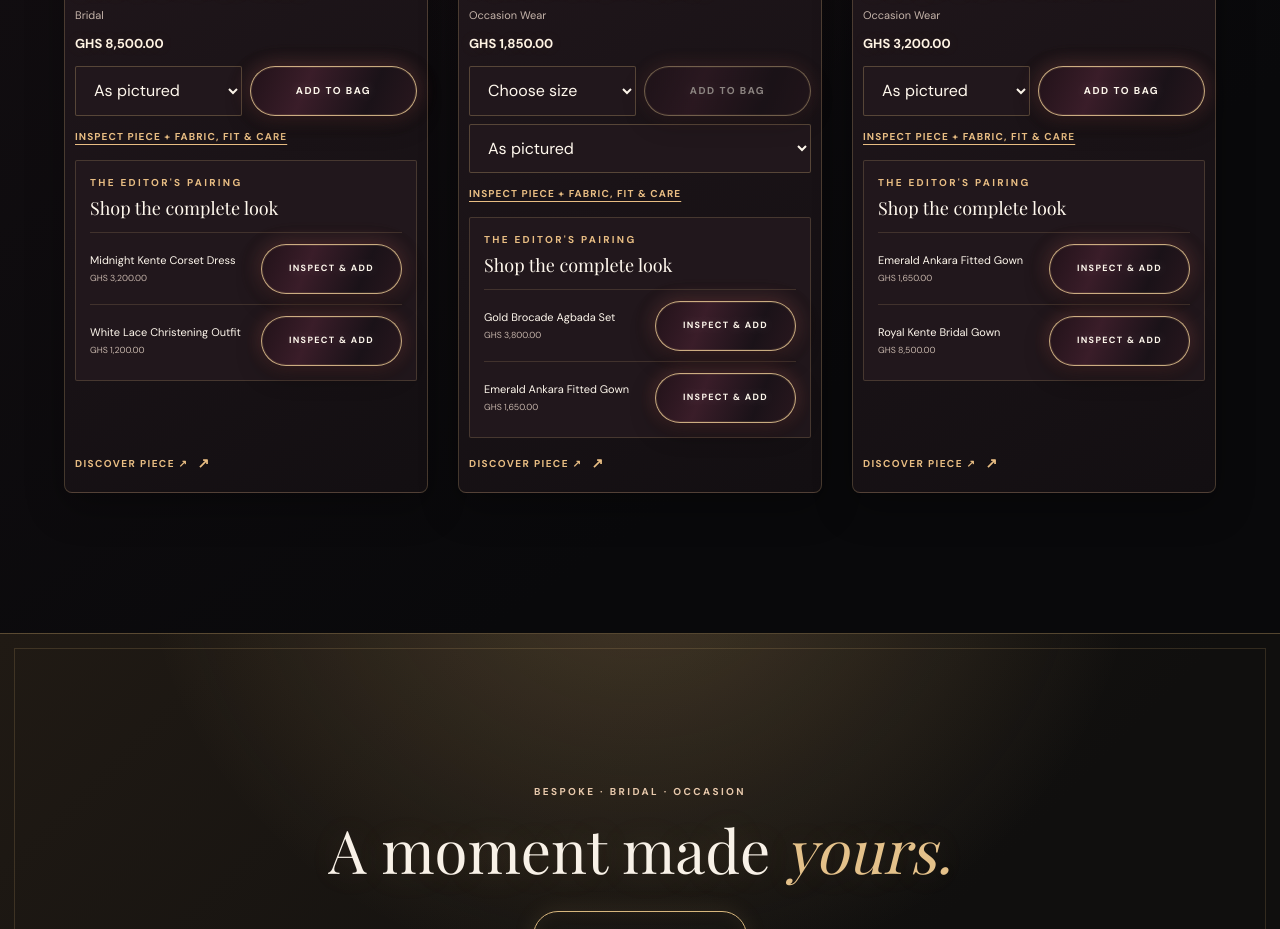
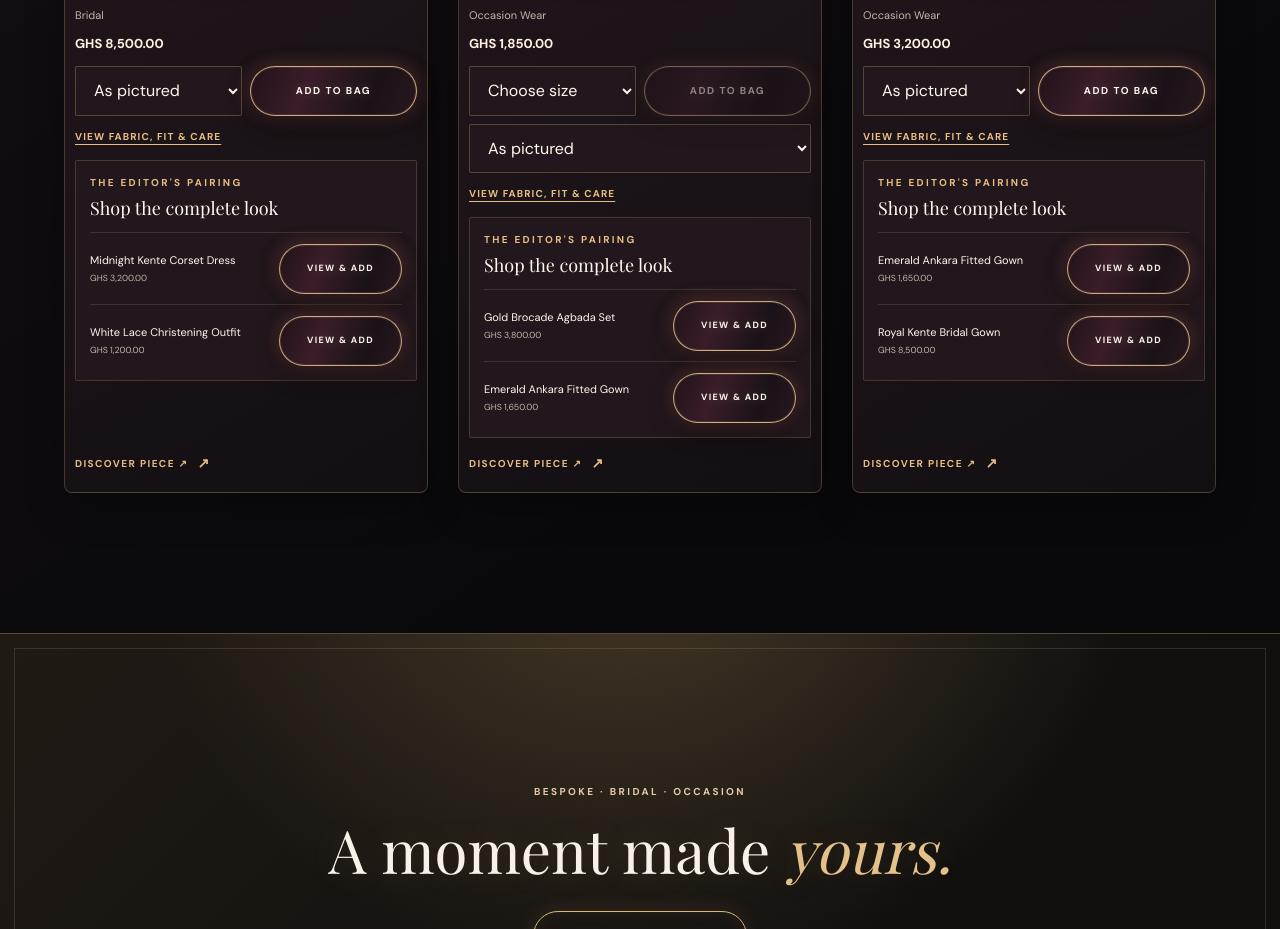
Before and after one commit to Kaylee7-ai/Adjoa-Yeboah-Clothing-Concept, a Next.js app: page / in a window 1280 px wide. Shown: the part 2140-3069 px from the top of the page. Built offline with nearby package versions, Linux system fonts and the light colour scheme.

Commit message:
Clarify product inspection actions

```diff
--- a/src/components/product/ProductCard.tsx
+++ b/src/components/product/ProductCard.tsx
@@ -23,8 +23,8 @@ export function ProductCard({product}:{product:Product}){
    <button type="button" disabled={sizes.length>0&&!size} onClick={()=>addItem(product,1,size||undefined,undefined,color)} className="btn min-w-0 px-2 text-[9px] disabled:cursor-not-allowed disabled:opacity-50">Add to bag</button>
   </div>
   {sizes.length>0&&<select aria-label={`Choose colour for ${product.name}`} className="field mt-2 py-2 text-xs" value={color} onChange={e=>setColor(e.target.value)}>{colors.map(c=><option key={c} value={c}>{c}</option>)}</select>}
-  <button type="button" className="inspect-link" onClick={()=>setQuickOpen(true)}>Inspect piece + fabric, fit & care</button>
-  {pairings.length>0&&<div className="look-pairing"><p className="eyebrow">THE EDITOR'S PAIRING</p><p className="serif mt-1 text-lg">Shop the complete look</p>{pairings.map(piece=><div key={piece.id} className="pairing-line"><span>{piece.name}<small>{formatPrice(piece.price)}</small></span><button type="button" onClick={()=>setPairingToInspect(piece)}>Inspect & add</button></div>)}</div>}
+  <button type="button" className="inspect-link" onClick={()=>setQuickOpen(true)}>View fabric, fit & care</button>
+  {pairings.length>0&&<div className="look-pairing"><p className="eyebrow">THE EDITOR'S PAIRING</p><p className="serif mt-1 text-lg">Shop the complete look</p>{pairings.map(piece=><div key={piece.id} className="pairing-line"><span>{piece.name}<small>{formatPrice(piece.price)}</small></span><button type="button" onClick={()=>setPairingToInspect(piece)}>View & add</button></div>)}</div>}
   <Link href={`/shop/${product.slug}`} className="card-link">Discover piece ↗</Link>
   {quickOpen&&<ProductQuickView product={product} onClose={()=>setQuickOpen(false)}/>} {pairingToInspect&&<ProductQuickView product={pairingToInspect} onClose={()=>setPairingToInspect(null)}/>}
  </article>
```
